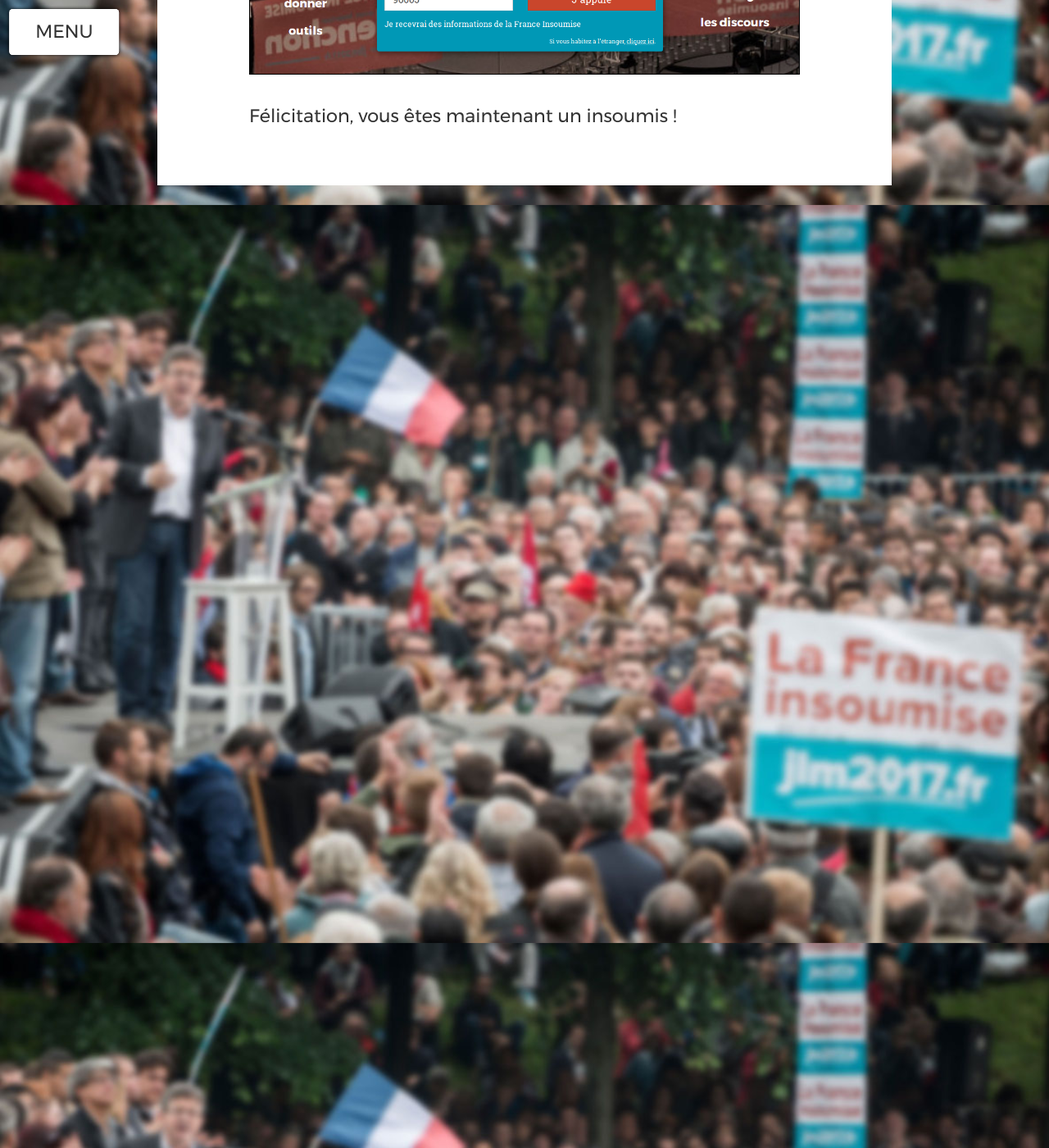
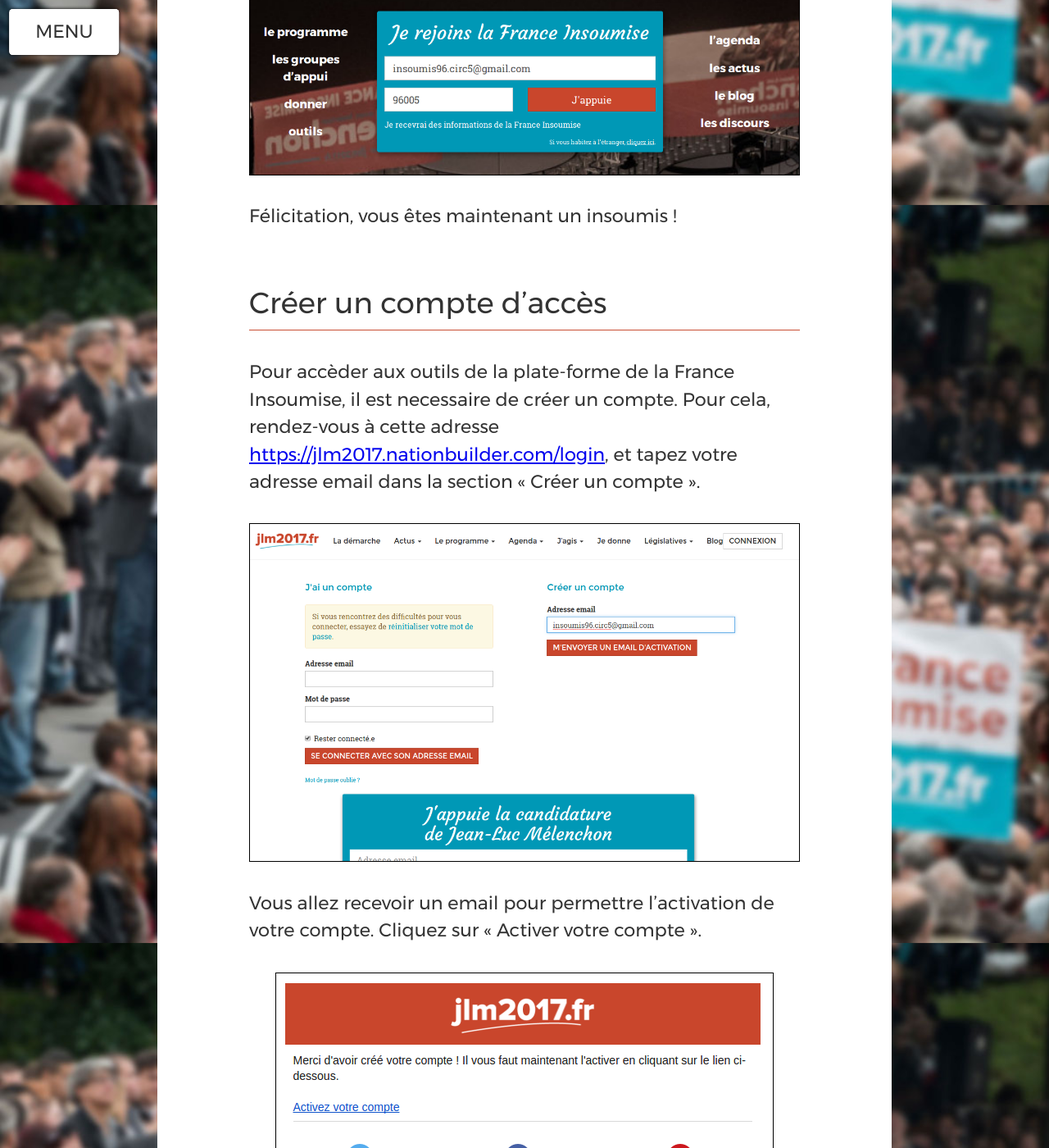
Before and after one commit to ryuran/kitcampagne.fi, a Jekyll site: the page built from _cat_franceinsoumise/rejoindre.md, in a window 1280 px wide and 1400 px high, scrolled down 650 px. Shown: the whole window at 82% size. Built offline with Jekyll 4.4.1, drawn with Linux system fonts in a browser that asks for light colours; some of the changed text lies outside the part shown.

Commit message:
Complete la page fi/rejoindre

```diff
--- a/_cat_franceinsoumise/rejoindre.md
+++ b/_cat_franceinsoumise/rejoindre.md
@@ -7,8 +7,24 @@
 sortinglabel: fi-l1
 ---
 
+## Rejoindre la France Insoumise
+
 Pour rejoindre la France insoumise, rendez-vous à [https://lafranceinsoumise.fr](https://lafranceinsoumise.fr), et completez le formulaire.
 
 ![Copie d’écran du formulaire de d'adhésion à la France Insoumise](/assets/images/screenshots/franceinsoumise-form.png)
 
 Félicitation, vous êtes maintenant un insoumis !
+
+## Créer un compte d'accès
+
+Pour accèder aux outils de la plate-forme de la France Insoumise, il est necessaire de créer un compte. Pour cela, rendez-vous à cette adresse [https://jlm2017.nationbuilder.com/login](https://jlm2017.nationbuilder.com/login), et tapez votre adresse email dans la section « Créer un compte ».
+
+![Copie d’écran du formulaire de création de compte](/assets/images/screenshots/fi-nationbuilder1.png)
+
+Vous allez recevoir un email pour permettre l'activation de votre compte. Cliquez sur « Activer votre compte ».
+
+![Copie d’écran de l'email pour l'activation du compte](/assets/images/screenshots/fi-nationbuilder2.png)
+
+Dans la page qui s'ouvre, remplissez le information et validez en cliquant sur « Activer le compte ».
+
+![Copie d’écran du formulaire de création de compte - Etape 2](/assets/images/screenshots/fi-nationbuilder3.png)
```
Also changed, not shown: assets/images/screenshots/fi-nationbuilder1.png (added), assets/images/screenshots/fi-nationbuilder2.png (added), assets/images/screenshots/fi-nationbuilder3.png (added), assets/images/screenshots/kitcampagne-fi.png (added).
